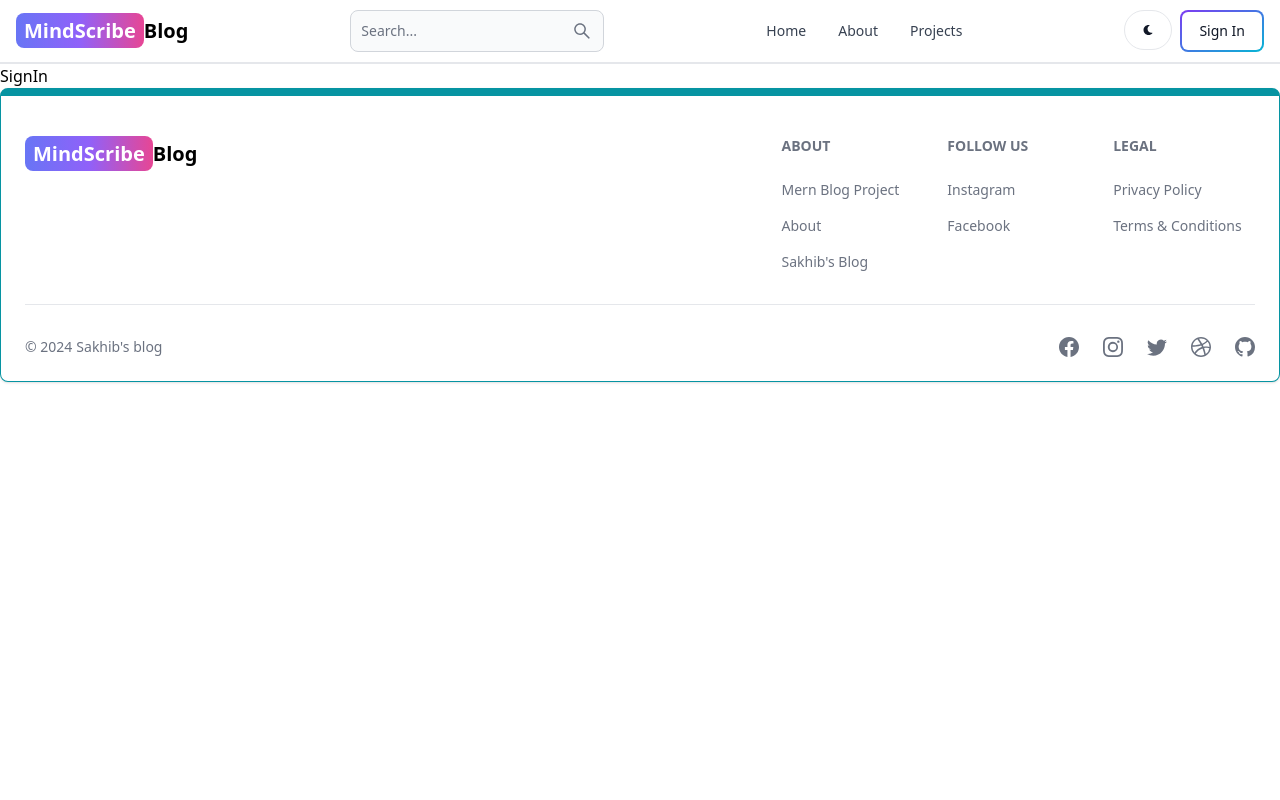
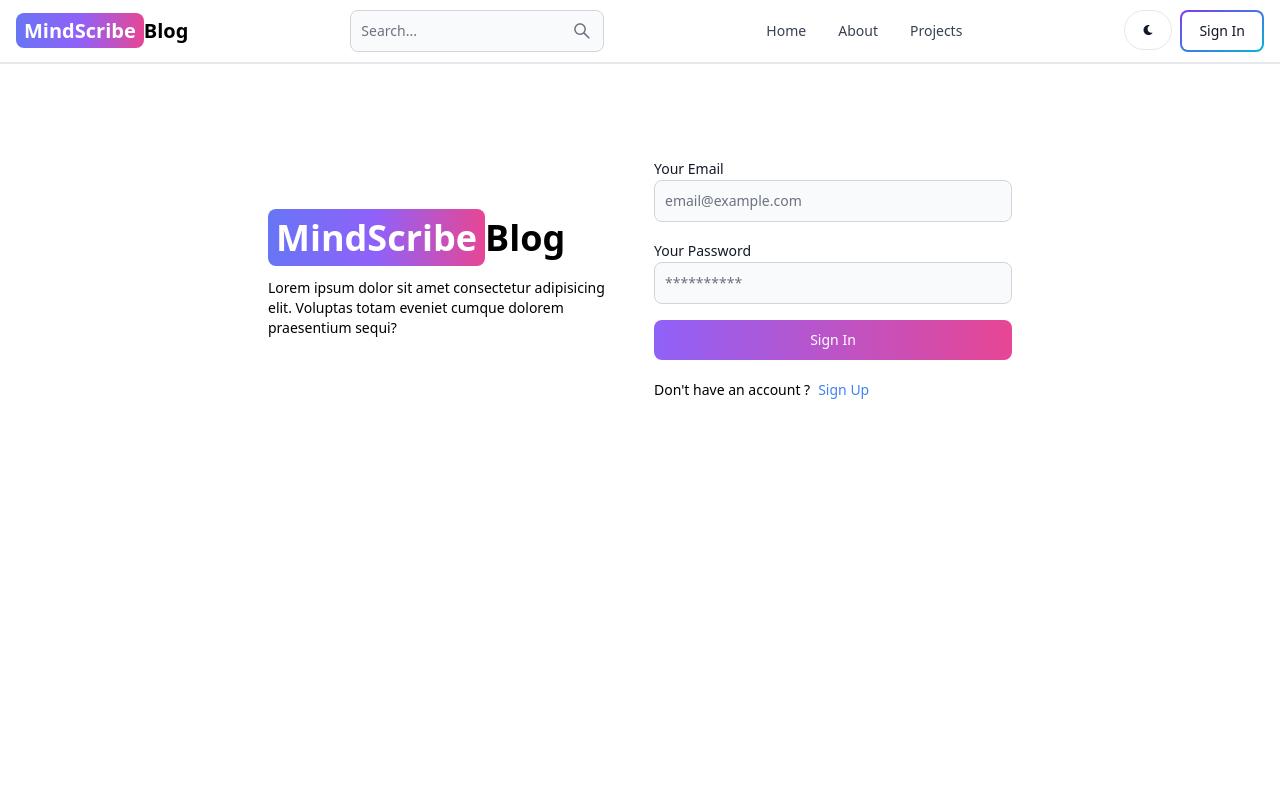
Before and after one commit to Sakhib2710/mern-blog, a React (Vite) app in the folder client/: page /signin in a window 1280 px wide. Shown: the top 800 px of the page. Built offline with nearby package versions, Linux system fonts and the light colour scheme.

Commit message:
created front-end of signin page

```diff
--- a/client/src/pages/SignIn.jsx
+++ b/client/src/pages/SignIn.jsx
@@ -1,9 +1,112 @@
-import React from 'react'
+import { Alert, Button, Label, Spinner, TextInput } from "flowbite-react";
+import React, { useState } from "react";
+import { Link, useNavigate } from "react-router-dom";
 
 function SignIn() {
+  const [formData, setFormData] = useState({});
+  const [errorMessage, setErrorMessage] = useState("");
+  const [loading, setLoading] = useState(false);
+  const navigate = useNavigate();
+
+  const handleChange = (e) => {
+    setFormData({ ...formData, [e.target.id]: e.target.value.trim() });
+  };
+
+  const handleSubmit = async (e) => {
+    e.preventDefault();
+    if (!formData.email || !formData.password) {
+      return setErrorMessage("Please fill out all the fields !");
+    }
+    try {
+      setLoading(true);
+      setErrorMessage(null);
+      const res = await fetch("/api/auth/signin", {
+        method: "POST",
+        headers: { "Content-Type": "application/json" },
+        body: JSON.stringify(formData),
+      });
+      const data = await res.json();
+      if (data.success === false) {
+        return setErrorMessage(data.message);
+      }
+      setLoading(false);
+      if (res.ok) {
+        navigate("/");
+      }
+    } catch (error) {
+      setErrorMessage(error.message);
+      setLoading(false);
+    }
+  };
+  console.log(formData);
+
   return (
-    <div>SignIn</div>
-  )
+    <div className="min-h-screen mt-20">
+      <div className="flex p-3 max-w-3xl mx-auto flex-col md:flex-row md:items-center gap-7">
+        {/* left side div */}
+        <div className="flex-1">
+          <Link to="/" className="font-bold dark:text-white text-4xl">
+            <span className="px-2 py-1 bg-gradient-to-r from-indigo-500 via-purple-500 to-pink-500 rounded-lg text-white">
+              MindScribe
+            </span>
+            Blog
+          </Link>
+          <p className="text-sm mt-5">
+            Lorem ipsum dolor sit amet consectetur adipisicing elit. Voluptas
+            totam eveniet cumque dolorem praesentium sequi?
+          </p>
+        </div>
+        {/* right side div */}
+        <div className="flex-1">
+          <form className="flex flex-col gap-4" onSubmit={handleSubmit}>
+            <div>
+              <Label value="Your Email" />
+              <TextInput
+                type="email"
+                placeholder="email@example.com"
+                id="email"
+                onChange={handleChange}
+              />
+            </div>
+            <div>
+              <Label value="Your Password" />
+              <TextInput
+                type="password"
+                placeholder="**********"
+                id="password"
+                onChange={handleChange}
+              />
+            </div>
+            <Button
+              disabled={loading}
+              gradientDuoTone="purpleToPink"
+              type="submit"
+            >
+              {loading ? (
+                <>
+                  <Spinner size="sm" />
+                  <span className="p-1"> Loading...</span>
+                </>
+              ) : (
+                "Sign In"
+              )}
+            </Button>
+          </form>
+          <div className="flex gap-2 text-sm mt-5">
+            <span>Don't have an account ? </span>
+            <Link to="/sign-in" className="text-blue-500">
+              Sign Up
+            </Link>
+          </div>
+          {errorMessage && (
+            <Alert className="mt-5" color="failure">
+              {errorMessage}
+            </Alert>
+          )}
+        </div>
+      </div>
+    </div>
+  );
 }
 
-export default SignIn
+export default SignIn;
```
